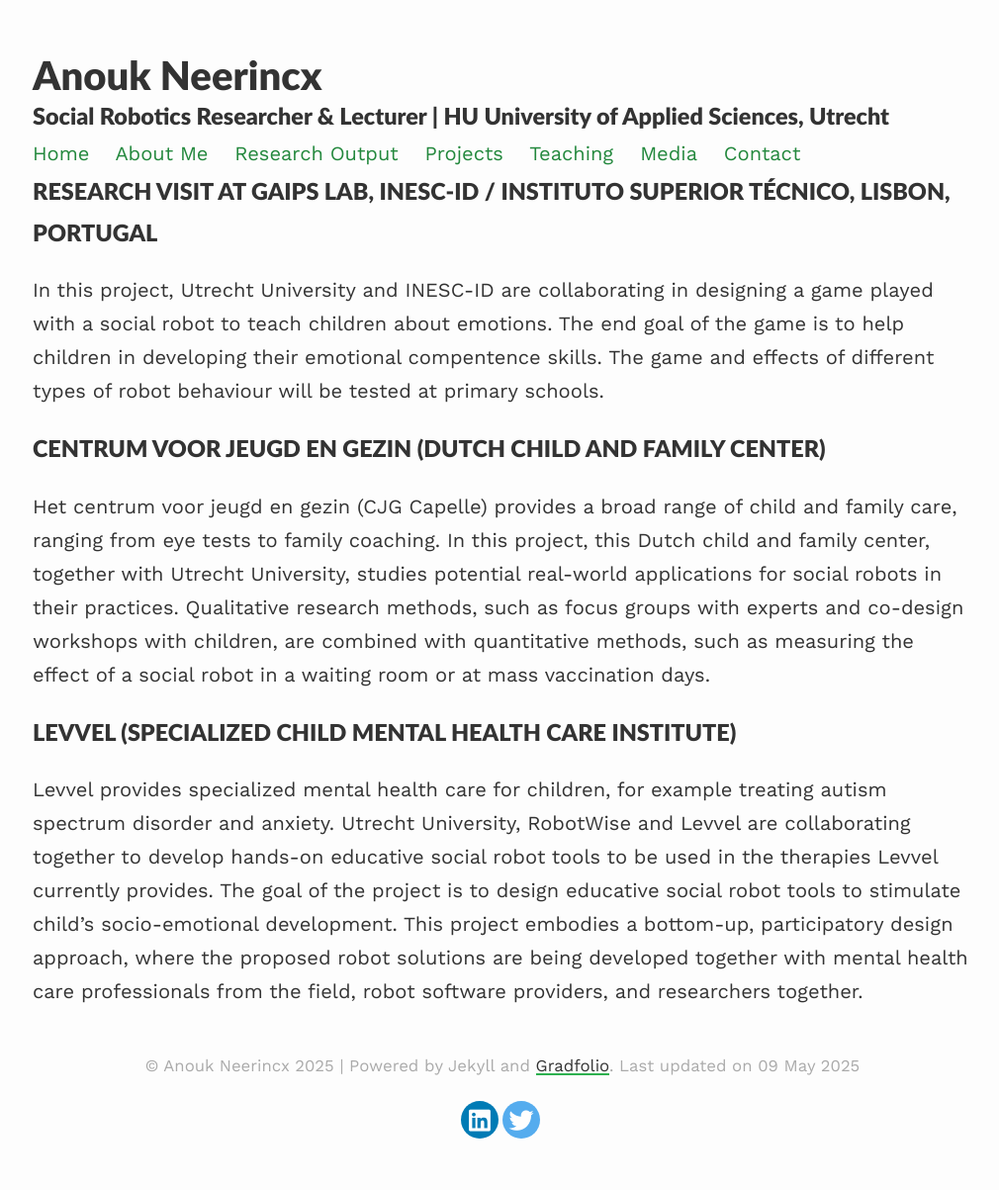
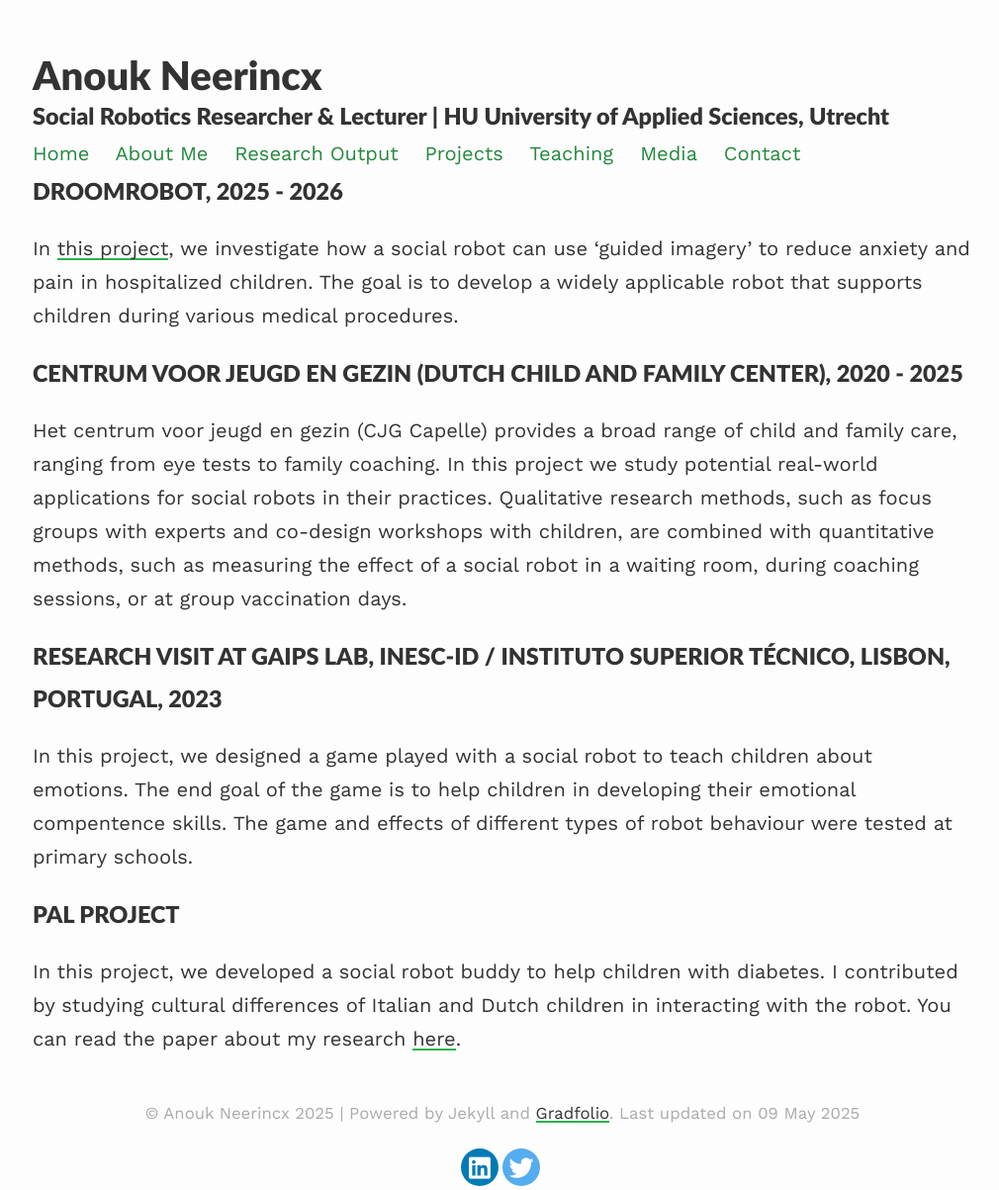
Before and after one commit to ANeerincx/website, a Jekyll site: the page built from _pages/projects.md, in a window 1280 px wide. Shown: the whole page at 99% size, without its empty margins (132-1142 px from the left). Built offline with Jekyll 4.4.1, drawn with Linux system fonts in a browser that asks for light colours; nearby versions of some CDN libraries; before the commit the page ends 1155 px from its top, so only the background shows below that.

Commit message:
Update projects.md

```diff
--- a/_pages/projects.md
+++ b/_pages/projects.md
@@ -5,11 +5,14 @@ permalink: /projects/
 published: true
 ---
 
-### RESEARCH VISIT AT GAIPS LAB, INESC-ID / INSTITUTO SUPERIOR TÉCNICO, LISBON, PORTUGAL
-In this project, Utrecht University and INESC-ID are collaborating in designing a game played with a social robot to teach children about emotions. The end goal of the game is to help children in developing their emotional compentence skills. The game and effects of different types of robot behaviour will be tested at primary schools.
+### DROOMROBOT, 2025 - 2026
+In [this project](https://www.hu.nl/onderzoek/projecten/droomrobot), we investigate how a social robot can use 'guided imagery' to reduce anxiety and pain in hospitalized children. The goal is to develop a widely applicable robot that supports children during various medical procedures.
 
-### CENTRUM VOOR JEUGD EN GEZIN (DUTCH CHILD AND FAMILY CENTER)
-Het centrum voor jeugd en gezin (CJG Capelle) provides a broad range of child and family care, ranging from eye tests to family coaching. In this project, this Dutch child and family center, together with Utrecht University, studies potential real-world applications for social robots in their practices. Qualitative research methods, such as focus groups with experts and co-design workshops with children, are combined with quantitative methods, such as measuring the effect of a social robot in a waiting room or at mass vaccination days.
+### CENTRUM VOOR JEUGD EN GEZIN (DUTCH CHILD AND FAMILY CENTER), 2020 - 2025
+Het centrum voor jeugd en gezin (CJG Capelle) provides a broad range of child and family care, ranging from eye tests to family coaching. In this project we study potential real-world applications for social robots in their practices. Qualitative research methods, such as focus groups with experts and co-design workshops with children, are combined with quantitative methods, such as measuring the effect of a social robot in a waiting room, during coaching sessions, or at group vaccination days.
 
-### LEVVEL (SPECIALIZED CHILD MENTAL HEALTH CARE INSTITUTE)
-Levvel provides specialized mental health care for children, for example treating autism spectrum disorder and anxiety. Utrecht University, RobotWise and Levvel are collaborating together to develop hands-on educative social robot tools to be used in the therapies Levvel currently provides. The goal of the project is to design educative social robot tools to stimulate child’s socio-emotional development. This project embodies a bottom-up, participatory design approach, where the proposed robot solutions are being developed together with mental health care professionals from the field, robot software providers, and researchers together.
+### RESEARCH VISIT AT GAIPS LAB, INESC-ID / INSTITUTO SUPERIOR TÉCNICO, LISBON, PORTUGAL, 2023
+In this project, we designed a game played with a social robot to teach children about emotions. The end goal of the game is to help children in developing their emotional compentence skills. The game and effects of different types of robot behaviour were tested at primary schools.
+
+### PAL PROJECT
+In this project, we developed a social robot buddy to help children with diabetes. I contributed by studying cultural differences of Italian and Dutch children in interacting with the robot. You can read the paper about my research [here](https://ieeexplore.ieee.org/abstract/document/7451818).
```
